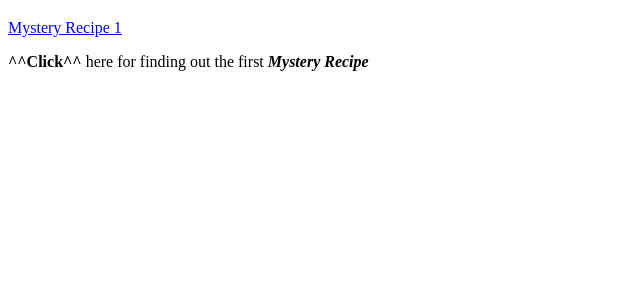
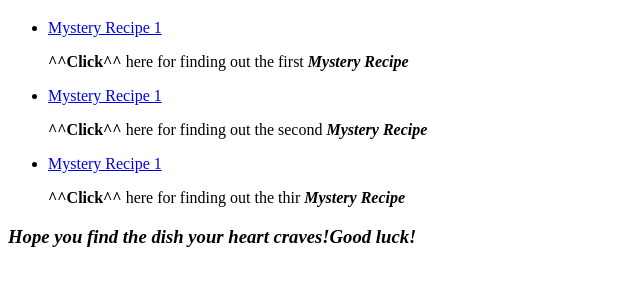
Before and after one commit to Rahul109866/odin-recipes, a plain HTML site: page index.html in a window 1280 px wide. Shown: the part 61-346 px from the top of the page, without its empty margins (0-640 px from the left). Drawn offline with Linux system fonts and the light colour scheme.

Commit message:
Added links for all the remaining recipes

```diff
--- a/index.html
+++ b/index.html
@@ -7,8 +7,23 @@
 
 	<body>
 		<h1>Odin's Recipes</h1>
-		<a href="./recipes/gravy.html">Mystery Recipe 1</a>
-		<p><b>^^Click^^</b> here for finding out the first <b><em>Mystery Recipe</em></b></p>
+		<ul>
+			<li>
+				<a href="./recipes/gravy.html">Mystery Recipe 1</a>
+				<p><b>^^Click^^</b> here for finding out the first <b><em>Mystery Recipe</em></b></p>
+			</li>
 
+			<li>
+				<a href="./recipes/egg-salad.html">Mystery Recipe 1</a>
+				<p><b>^^Click^^</b> here for finding out the second <b><em>Mystery Recipe</em></b></p>
+			</li>
+
+			<li>
+				<a href="./recipes/sandwich.html">Mystery Recipe 1</a>
+				<p><b>^^Click^^</b> here for finding out the thir <b><em>Mystery Recipe</em></b></p>
+			</li>
+		</ul>
+
+		<h3><em>Hope you find the dish your heart craves!Good luck!</em></h3>
 	</body>
 <html>
```
